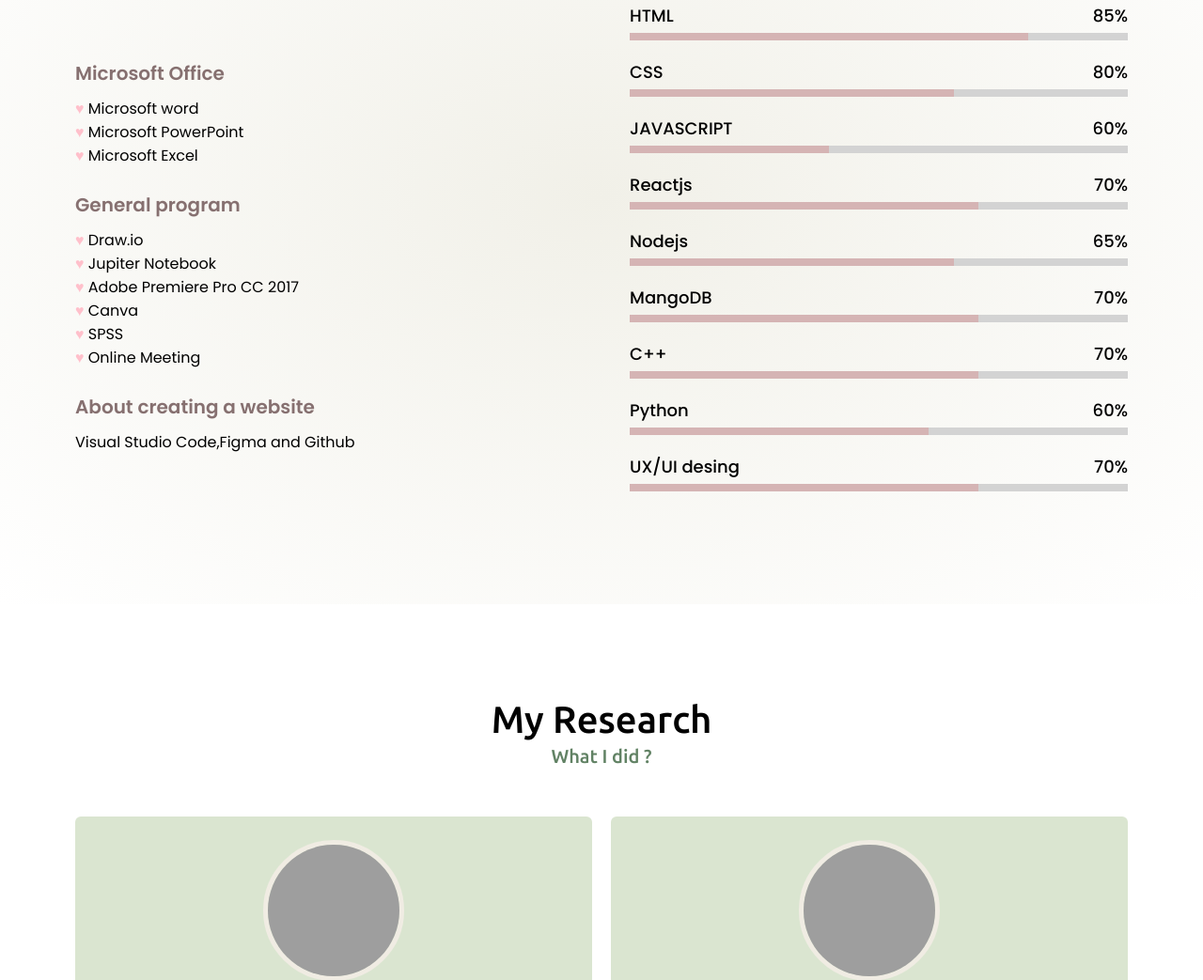
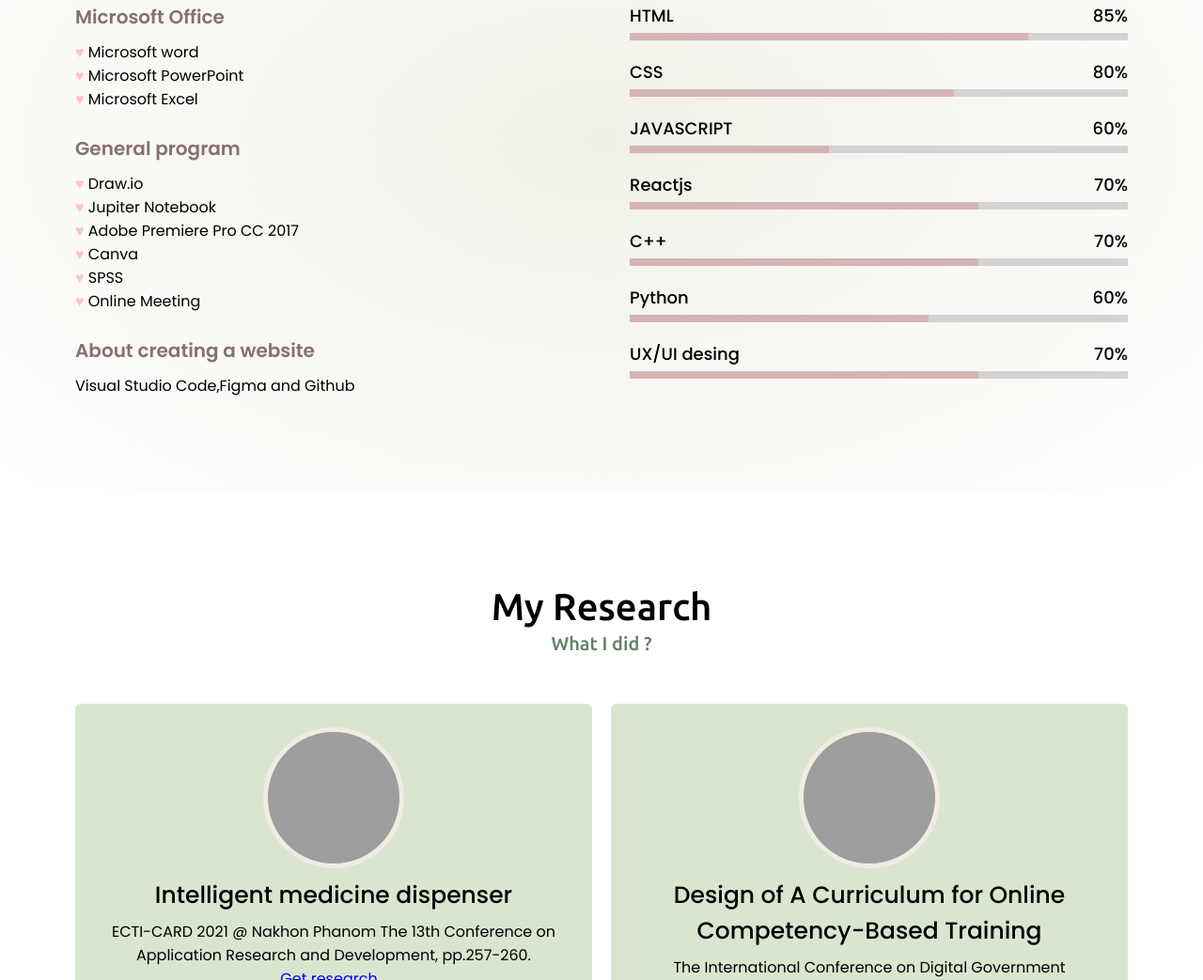
Before and after one commit to praejinjutha/praejinjutha.github.io, a plain HTML site: page index.html in a window 1280 px wide. Shown: the part 2496-3539 px from the top of the page at 94% size. Drawn offline with nearby package versions, Linux system fonts and the light colour scheme; grey boxes are pictures that could not be loaded.

Commit message:
Update index.html

```diff
--- a/index.html
+++ b/index.html
@@ -186,22 +186,6 @@
 
         <div class="bars">
           <div class="info">
-            <span>Nodejs</span>
-            <span>65%</span>
-          </div>
-          <div class="line nodejs"></div>
-        </div>
-
-        <div class="bars">
-          <div class="info">
-            <span>MangoDB</span>
-            <span>70%</span>
-          </div>
-          <div class="line sql"></div>
-        </div>
-
-        <div class="bars">
-          <div class="info">
             <span>C++</span>
             <span>70%</span>
           </div>
```
